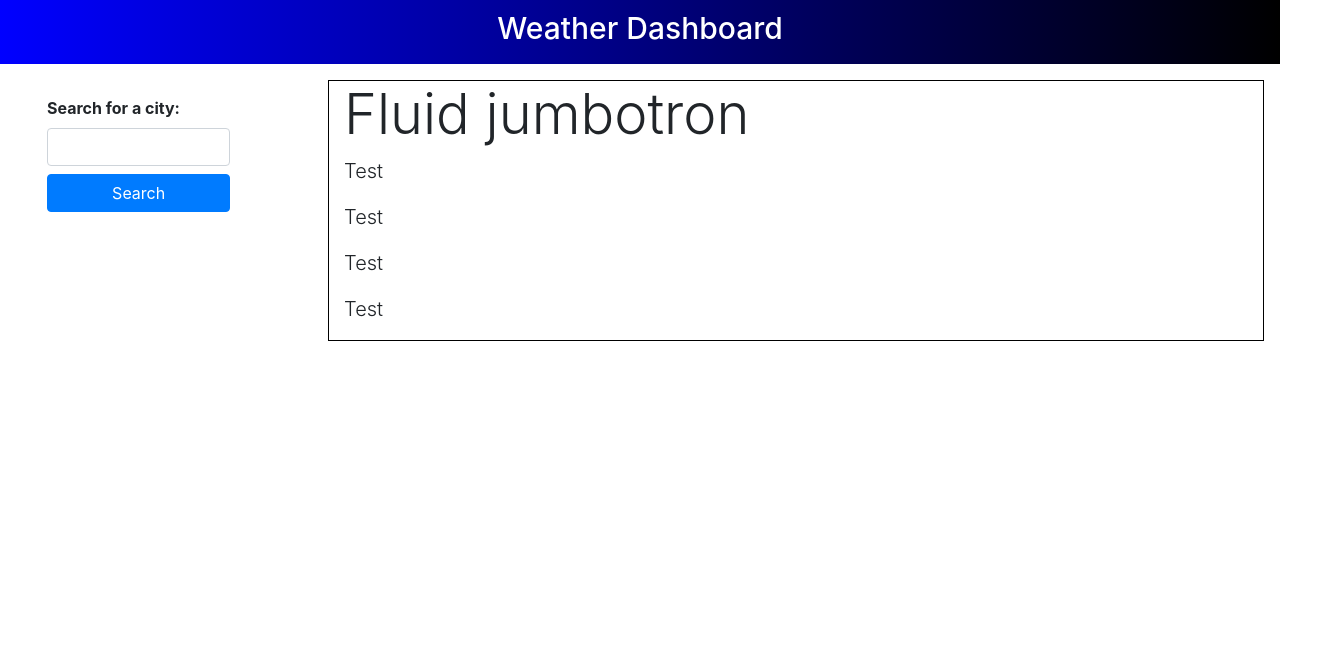
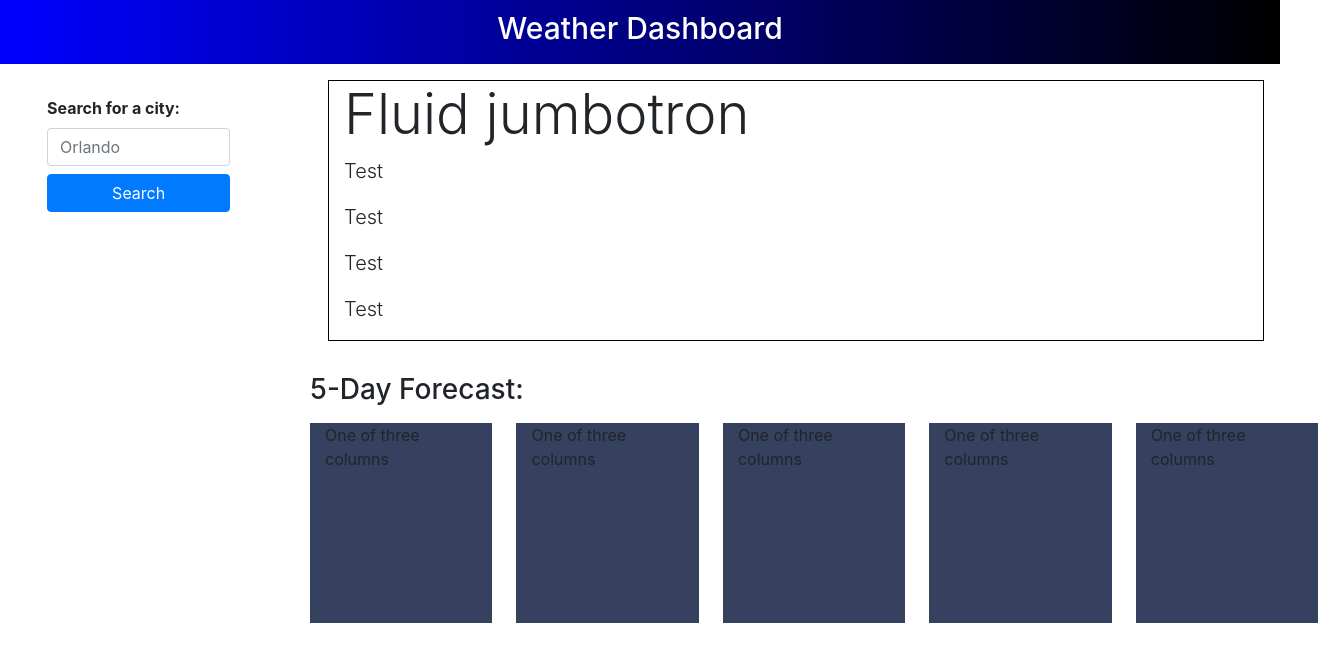
Before and after one commit to cianfich1016/Weather-Dashboard, a plain HTML site: page index.html in a window 1280 px wide. Shown: the whole page, 1342 px wide, since content can reach past the window. Drawn offline with nearby package versions, Linux system fonts and the light colour scheme.

Commit message:
Added grid for future forecast.

```diff
--- a/assets/css/style.css
+++ b/assets/css/style.css
@@ -7,6 +7,7 @@ header{
     display: flex;
     align-items: center;
     justify-content: center;
+    width: 100%;
 }
 
 .header{
@@ -16,6 +17,7 @@ header{
     display: flex;
     justify-content: space-between;
     margin: 1rem;
+    flex-wrap: wrap;
 }
 
 .row {
@@ -51,3 +53,24 @@ col {
     padding: 0rem;
 
 }
+h3 {
+    margin-left: 225px;
+}
+
+#futureWeather{
+    width: 93%;
+    padding: 0rem;
+    margin-left: 225px;
+    margin-right: 1rem;
+    display: flex;
+    justify-content: space-around;
+
+
+}
+
+.future {
+    background-color: #35415E;
+    margin-right: 1.5rem;
+    height: 200px;
+
+}
--- a/index.html
+++ b/index.html
@@ -17,19 +17,39 @@
         <form class="row g-3">
             <div class="col-md-2" id="search">
                 <label for="inputCity" class="form-label">Search for a city:</label>
-                <input type="text" class="form-control" id="inputCity">
+                <input type="text" class="form-control" id="inputCity" placeholder="Orlando">
                 <button type="submit" class="btn btn-primary" id="searchBtn">Search</button>
             </div>
         </form>
         <div class="jumbotron jumbotron-fluid">
             <div class="container">
-            <h1 class="display-4">Fluid jumbotron</h1>
-            <p class="lead">Test</p>
-            <p class="lead">Test</p>
-            <p class="lead">Test</p>
-             <p class="lead">Test</p>
+                <h1 class="display-4">Fluid jumbotron</h1>
+                <p class="lead">Test</p>
+                <p class="lead">Test</p>
+                <p class="lead">Test</p>
+                <p class="lead">Test</p>
             </div>
         </div>
+            <div class="container">
+                <h3>5-Day Forecast:</h3>
+                <div class="row align-items-start" id="futureWeather">
+                    <div class="col future" >
+                    One of three columns
+                    </div>
+                    <div class="col future" >
+                    One of three columns
+                    </div>
+                    <div class="col future" >
+                    One of three columns
+                    </div>
+                    <div class="col future" >
+                        One of three columns
+                    </div>
+                    <div class="col future" >
+                        One of three columns
+                    </div>
+                </div>
+            </div>
      </div>
 
   </body>
```
